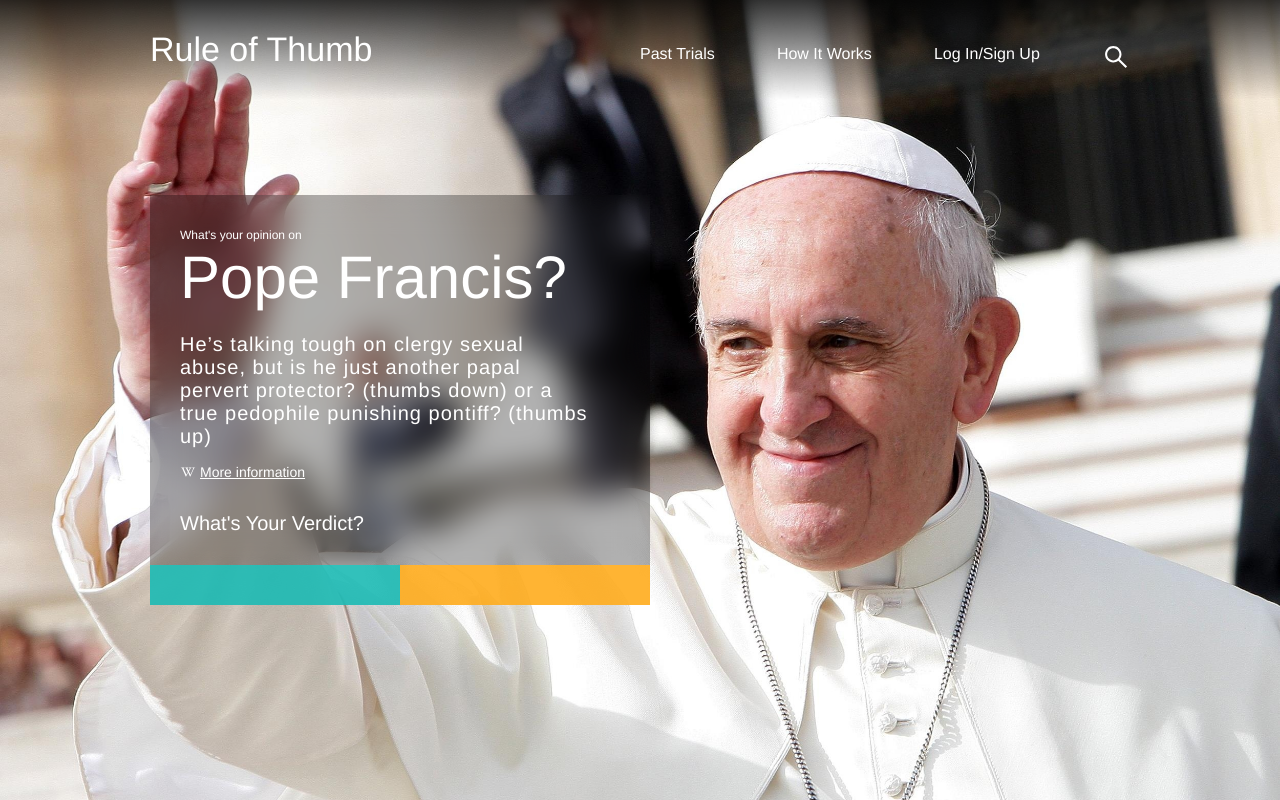
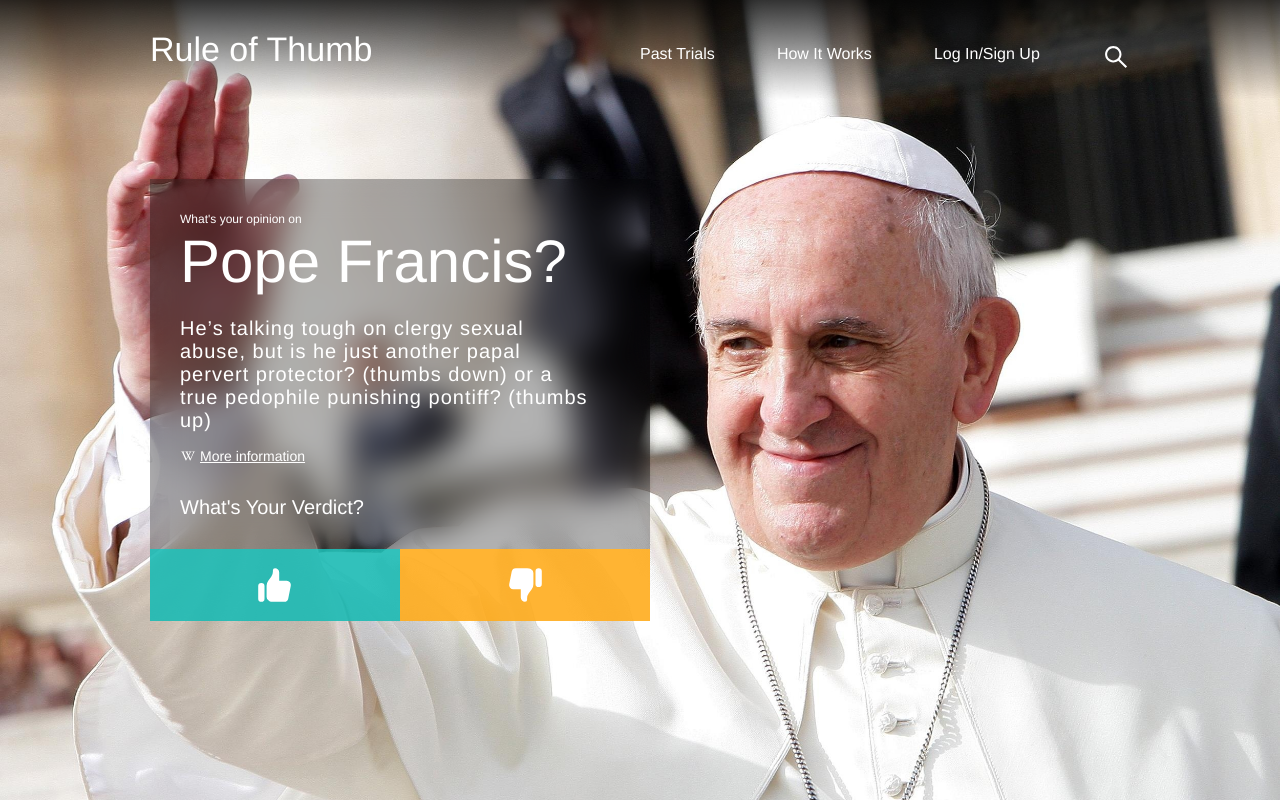
Before and after one commit to dguerrac/thumbs-test, a React (Create React App) app: page / in a window 1280 px wide. Built offline with nearby package versions, Linux system fonts and the light colour scheme.

Commit message:
creating Thumb component

```diff
--- a/src/components/Intro/Intro.jsx
+++ b/src/components/Intro/Intro.jsx
@@ -1,5 +1,7 @@
 import React from 'react';
+import Thumb from '../Thumb/Thumb';
 import { ImWikipedia } from 'react-icons/im';
+import { HiThumbUp, HiThumbDown } from 'react-icons/hi';
 import './Intro.scss';
 
 const Intro = () => {
@@ -17,10 +19,10 @@ const Intro = () => {
 		  </div>
 		  <div className={'thumbs'}>
 		  	<div className={'thumbs__up'}>
-
+		  		<Thumb Thumb={HiThumbUp}/>
 		  	</div>
 		  	<div className={'thumbs__down'}>
-
+		  		<Thumb Thumb={HiThumbDown}/>
 		  	</div>
 		  </div>
     </section>
--- a/src/components/Intro/Intro.scss
+++ b/src/components/Intro/Intro.scss
@@ -1,3 +1,16 @@
+@mixin thumb-styles ($display, $justify, $align, $width, $background, $padding, $hover, $cursor) {
+  display: $display;
+  justify-content: $justify;
+  align-items: $align;
+  width: $width;
+  background-color: $background;
+  padding: $padding;
+  cursor: $cursor;
+  &:hover {
+  	background-color: $hover;
+  }
+}
+
 .intro-container {
 	background-color: rgba(0, 0, 0, 0.3);
 	backdrop-filter: blur(16px);
@@ -7,8 +20,10 @@
 	max-width: 500px;
 	margin-left: 150px;
 	@media (max-width: 767px) {
+		margin-left: 0;
+	}
+	@media (max-width: 576px) {
 		width: 320px;
-		margin-left: 0;
 	}
 	@media (max-width: 414px) {
 		margin-top: 100px;
@@ -52,21 +67,21 @@
 	display: flex;
 	max-width: 500px;
 	margin-left: 150px;
+	color: #fff;
+	font-size: 42px;
 	@media (max-width: 767px) {
+		margin-left: 0;
+	}
+	@media (max-width: 576px) {
 		width: 320px;
-		margin-left: 0;
 	}
 	@media (max-width: 320px) {
 		width: 300px;
 	}
 	&__up {
-		width: 50%;
-		background-color: rgba(28, 187, 180, 0.9);
-		padding: 20px 0;
+		@include thumb-styles (flex, center, center, 50%, rgba(28, 187, 180, 0.9), 15px 0, rgba(28, 187, 180, 1), pointer);
 	}
 	&__down {
-		width: 50%;
-		background-color: rgba(255, 172, 29, 0.9);
-		padding: 20px 0;
+		@include thumb-styles (flex, center, center, 50%, rgba(255, 172, 29, 0.9), 15px 0, rgba(255, 172, 29, 1), pointer);
 	}
 }
--- a/src/components/Navbar/Navbar.jsx
+++ b/src/components/Navbar/Navbar.jsx
@@ -8,7 +8,6 @@ import './Navbar.scss';
 
 const Navbar = () => {
   const [showNav, setShowNav] = useState(false);
-  console.log(showNav);
   const width = useWindowWidth();
 
   const handleShowNav = () => setShowNav(!showNav);
--- /dev/null
+++ b/src/components/Thumb/Thumb.jsx
@@ -0,0 +1,9 @@
+import React from 'react';
+
+const Thumb = ({Thumb}) => {
+  return (
+    <Thumb/>
+  )
+}
+
+export default Thumb;
```
